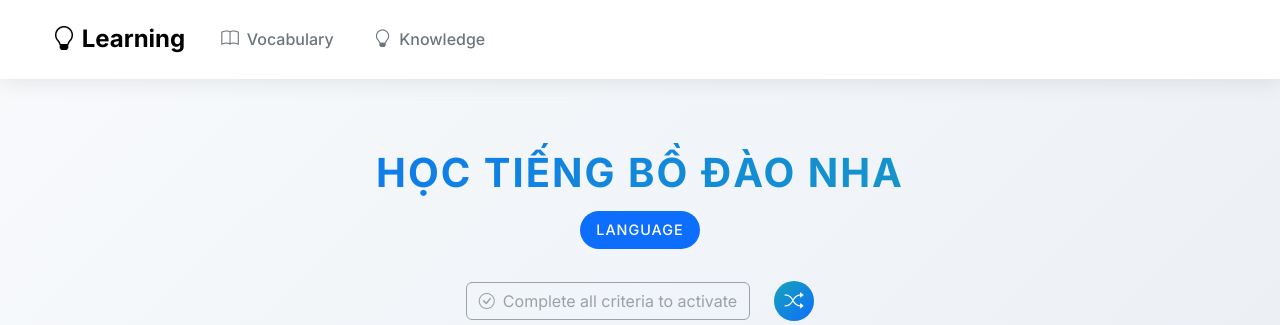
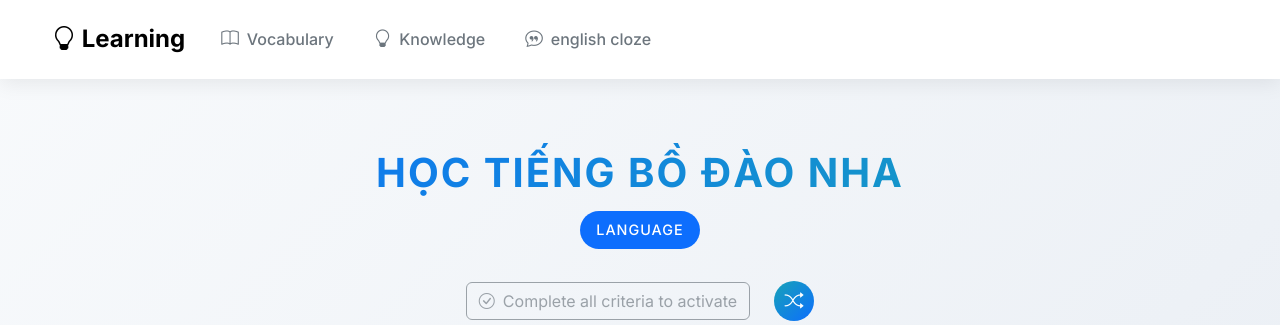
Before and after one commit to francisnguyenanh/eikitomobe, a Flask app: page /knowledge in a window 1280 px wide. Shown: the top 325 px of the page. Run offline with Flask 3, Linux system fonts and the light colour scheme; data comes from the database, SQL or seed files in the repository.

Commit message:
refactor: Update navigation links to improve accessibility and consistency in naming

```diff
--- a/templates/home.html
+++ b/templates/home.html
@@ -751,7 +751,7 @@
                                 </a>
                             </li>
                             <li><a class="dropdown-item" href="{{ url_for('english_cloze') }}">
-                                <i class="bi bi-chat-quote"></i> english_cloze
+                                <i class="bi bi-chat-quote"></i> english cloze
                                 </a>
                             </li>
                         </ul>
--- a/templates/learning/base.html
+++ b/templates/learning/base.html
@@ -450,6 +450,12 @@
                             <span>Knowledge</span>
                         </a>
                     </li>
+                    <li class="nav-item">
+                        <a class="nav-link" href="{{ url_for('english_cloze') }}">
+                            <i class="bi bi-chat-quote"></i>
+                            <span>english cloze</span>
+                        </a>
+                    </li>
                 </ul>
             </div>
         </div>
```
